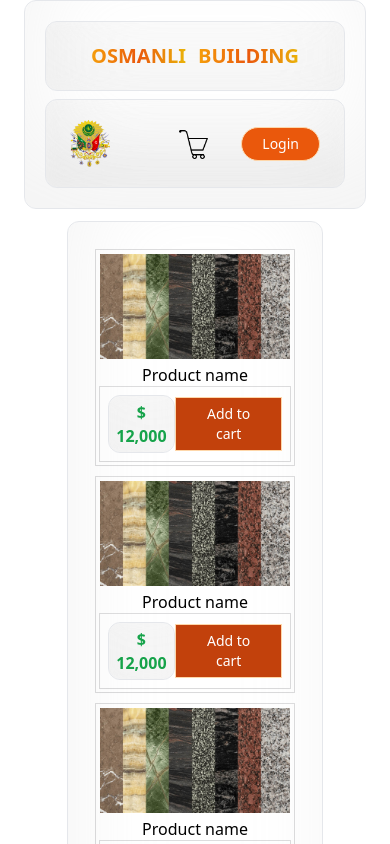
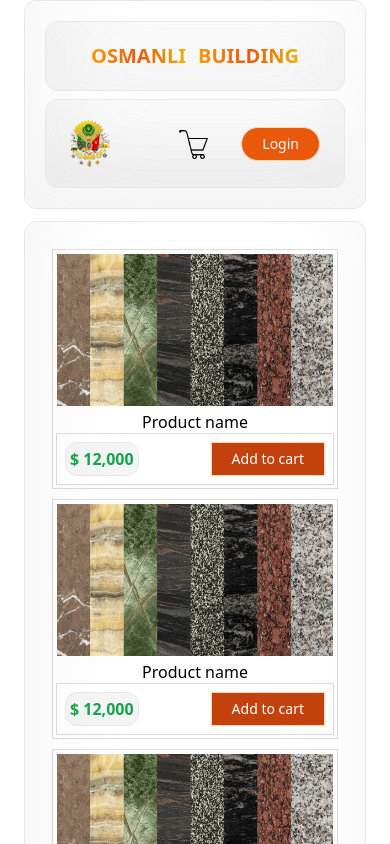
Before and after one commit to Bobzero23/Osmanli-Building-Frontend, a Next.js app: page / in a window 390 px wide. Shown: the top 844 px of the page. Built offline with nearby package versions, Linux system fonts and the light colour scheme.

Commit message:
styling: adding styling and icons

```diff
--- a/app/page.jsx
+++ b/app/page.jsx
@@ -3,7 +3,7 @@ import Link from "next/link";
 
 const page = () => {
   return (
-    <div className="flex gap-2 borderp-2 ">
+    <div className="flex gap-2 borderp-2 mb-3">
       <div className="p-1 md:flex hidden flex-col gap-2 w-[25%]">
         <Link className="glassmorphism orange_hover w-full" href="/">
           <p className="font-extrabold orange_gradient w-full h-full">PVC</p>
@@ -29,7 +29,7 @@ const page = () => {
           </p>
         </Link>
       </div>
-      <div className="text-center flex-center mx-auto glassmorphism my-1 p-1 w-[75%]">
+      <div className="text-center flex-center mx-auto glassmorphism my-1 p-1 md:w-[75%] sm:w-full">
         <ProductList />
       </div>
     </div>
--- a/package.json
+++ b/package.json
@@ -9,6 +9,10 @@
     "lint": "next lint"
   },
   "dependencies": {
+    "@emotion/react": "^11.13.0",
+    "@emotion/styled": "^11.13.0",
+    "@mui/icons-material": "^5.16.6",
+    "@mui/material": "^5.16.6",
     "autoprefixer": "^10.4.19",
     "next": "14.2.5",
     "react": "^18",
```
Also changed, not shown: 1 other file (tests, documents, lock files or other folders).
